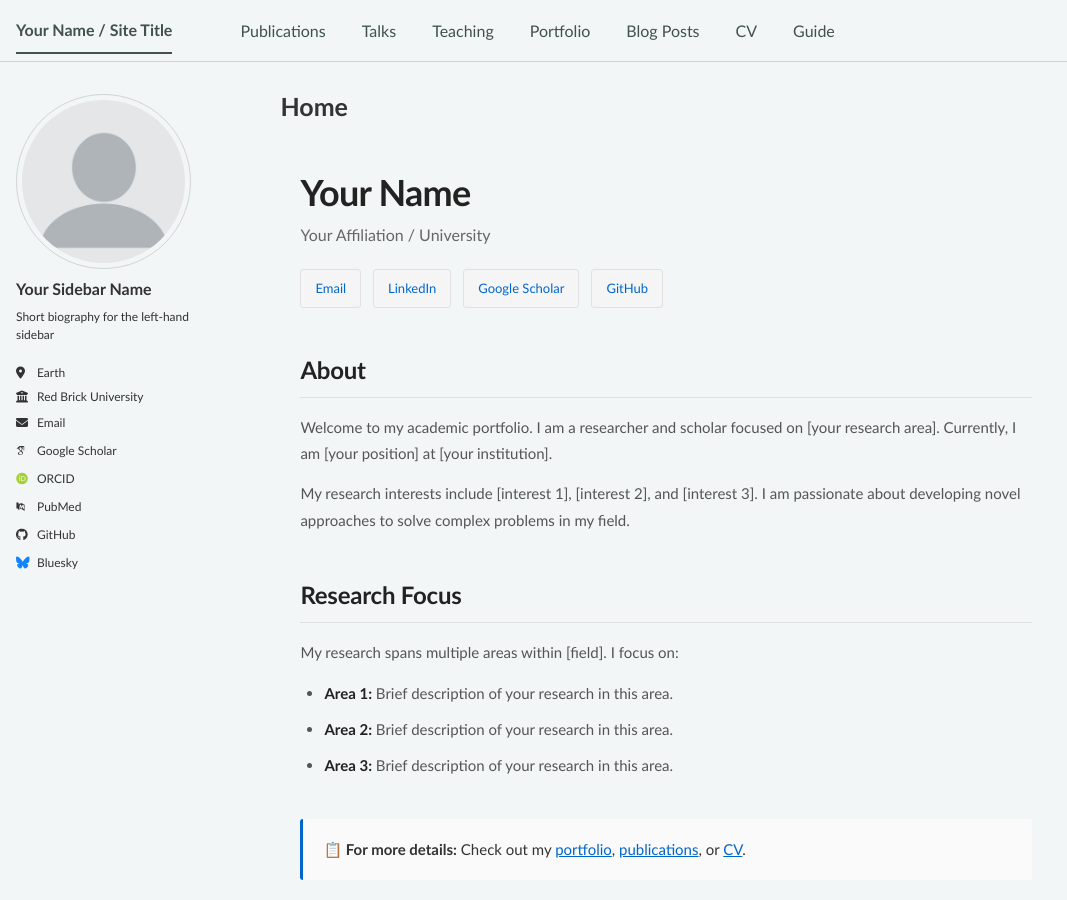
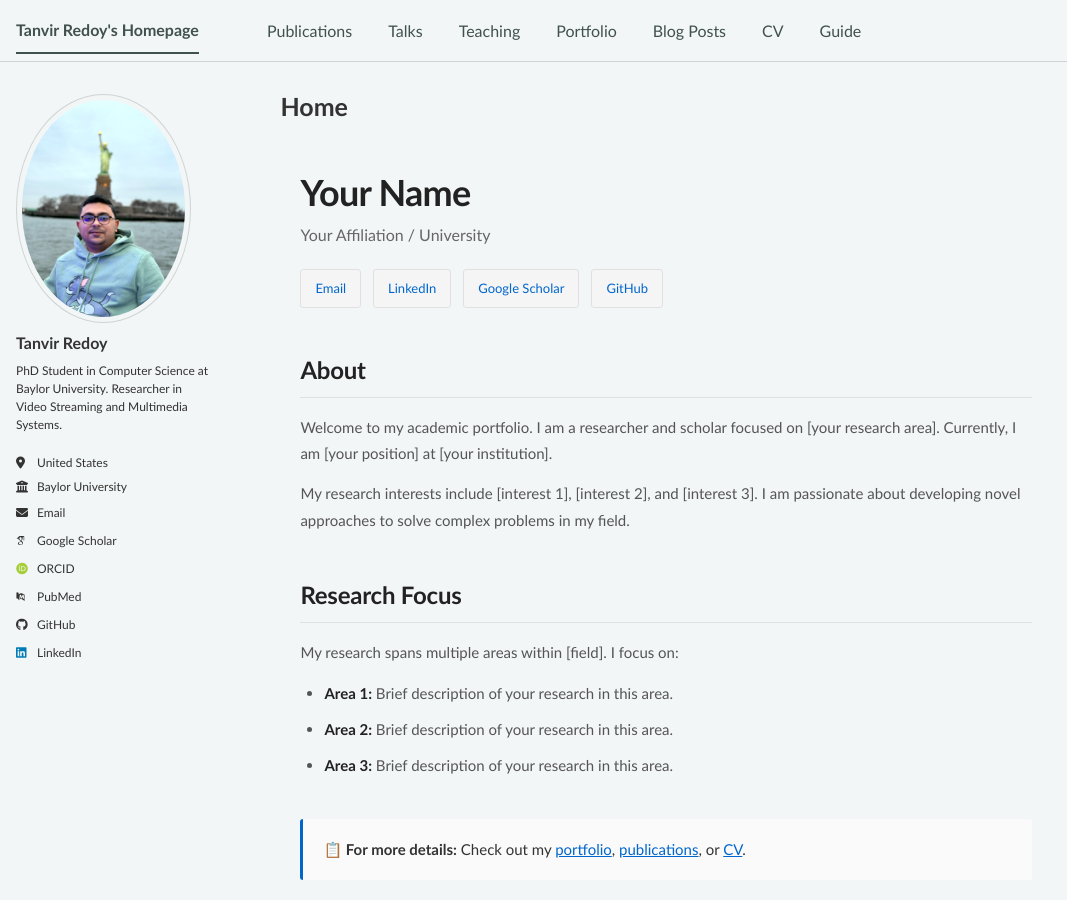
Before and after one commit to tanvir-redoy/tanvir-redoy.github.io, a Jekyll site: the page built from _pages/about.md, in a window 1280 px wide and 900 px high. Shown: the whole window, without its empty margins (0-1067 px from the left). Built offline with Jekyll 4.4.1, drawn with Linux system fonts in a browser that asks for light colours; some web fonts are replaced; a script bundle is joined from its source files by our own code; library files that are not in the unit come from our copies.

Commit message:
update config.yml

```diff
--- a/_config.yml
+++ b/_config.yml
@@ -9,36 +9,36 @@
 # Basic Site Settings
 locale                   : "en-US"
 site_theme               : "mint" # Changed to a more modern theme
-title                    : "Your Name / Site Title"
+title                    : "Tanvir Redoy's Homepage"
 title_separator          : "-"
-name                     : &name "Your Name"
-description              : &description "Your Name's academic portfolio"   # Update this with a general description of your site, this is the default if not overridden by a page
-url                      : https://academicpages.github.io # The base hostname & protocol for your site e.g. "https://[your GitHub username].github.io",
+name                     : &name "Tanvir Redoy"
+description              : &description "Tanvir Redoy's academic portfolio"   # Update this with a general description of your site, this is the default if not overridden by a page
+url                      : https://tanvir-redoy.github.io # The base hostname & protocol for your site e.g. "https://[your GitHub username].github.io",
                                                            # or if you already have some other page hosted on Github then use "https://[your GitHub username].github.io/[Your Repo Name]"
 baseurl                  : "" # the subpath of your site, e.g. "/blog"
-repository               : "academicpages/academicpages.github.io"
+repository               : "tanvir-redoy/tanvir-redoy.github.io"
 
 # Site Author - The following control what appear as part of the author content on the side bar.
 #               If a field is blank the icon and link will not appear, otherwise it will be shown.
 #               Additional customization can be done by editing /_includes/author-profile.html
 author:
   # Biographic information
-  avatar           : "profile.png"
-  name             : "Your Sidebar Name"
+  avatar           : "tanvir_redoy_profile.jpeg"
+  name             : "Tanvir Redoy"
   pronouns         : # example: "she/her"
-  bio              : "Short biography for the left-hand sidebar"
-  location         : "Earth"
-  employer         : "Red Brick University"
+  bio              : "PhD Student in Computer Science at Baylor University. Researcher in Video Streaming and Multimedia Systems."
+  location         : "United States"
+  employer         : "Baylor University"
   uri              : # URL
-  email            : "none@example.org"
+  email            : "taredoy01@baylor.edu"
 
   # Academic websites
   academia         : # URL
   arxiv            : # URL - Update with the correct link to your profile
-  googlescholar    : "https://scholar.google.com/citations?user=PS_CX0AAAAAJ"
+  googlescholar    : "https://scholar.google.com/citations?hl=en&user=_nnDhe4AAAAJ"
   inspire-hep      : # URL
   impactstory      : # URL
-  orcid            : "https://orcid.org/yourorcidurl"
+  orcid            : "https://orcid.org/0009-0000-6078-3463"
   semantic         : # URL
   ssrn             : # URL
   pubmed           : "https://www.ncbi.nlm.nih.gov/pubmed/?term=john+snow"
@@ -51,13 +51,13 @@ author:
   bitbucket        : # Username - Update with your username on the site
   codepen          : # Username
   dribbble         : # Username
-  github           : "academicpages"
+  github           : "tanvir-redoy"
   kaggle           : # Username
   stackoverflow    : # User number or user number and name (i.e., use "1" or "1/jeff-atwood")
 
   # Social media
   artstation       : # Username
-  bluesky          : "bsky.app" # Replace this with you Bluesky username
+  bluesky          : # Replace this with you Bluesky username
   facebook         : # Username
   flickr           : # Username
   foursquare       : # Username
@@ -66,7 +66,7 @@ author:
   keybase          : # Username
   instagram        : # Username
   lastfm           : # Username
-  linkedin         : # Username
+  linkedin         : "tanvir-ahmed-redoy"
   mastodon         : # URL
   medium           : # URL
   pinterest        : # Username
```
Also changed, not shown: images/tanvir_redoy_favicon.jpg (added), images/tanvir_redoy_profile.jpeg (added).
